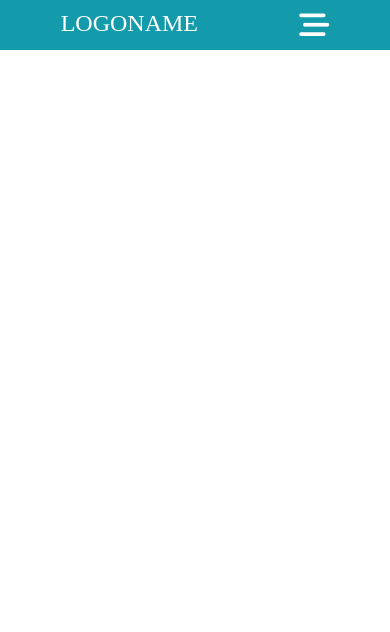
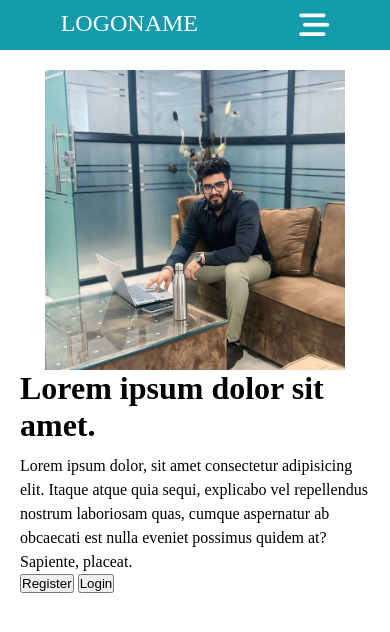
Before and after one commit to ganeshdutt100/Frontend_10-30amCADD, a plain HTML site: page style/Responsive Web Design/class1.html in a window 390 px wide. Drawn offline with Linux system fonts and the light colour scheme.

Commit message:
Responsive Web Design

```diff
--- a/style/Responsive Web Design/class1.html
+++ b/style/Responsive Web Design/class1.html
@@ -76,6 +76,22 @@
             display: none;
         }
 
+        .section1 {
+            display: flex;
+            justify-content: space-around;
+            align-items: center;
+            padding: 20px;
+        }
+
+        .section1 img {
+            width: 500px;
+            height: 500px;
+        }
+
+        .text p {
+            margin-top: 10px;
+            line-height: 1.5;
+        }
 
         /* phone size */
         @media only screen and (max-width: 1000px) {
@@ -97,12 +113,23 @@
             ul {
                 gap: 0px;
             }
+
+            .section1 img {
+                width: 400px;
+                height: 400px;
+            }
         }
 
         @media only screen and (max-width: 700px) {
 
             ul {
                 display: none;
+            }
+
+
+            .section1 {
+                flex-direction: column-reverse;
+                align-items: center;
             }
 
             /* .btn {
@@ -112,6 +139,14 @@
             .bar {
                 font-size: 30px;
                 display: block;
+            }
+        }
+
+        @media only screen and (max-width: 500px) {
+
+            .section1 img {
+                width: 300px;
+                height: 300px;
             }
         }
     </style>
@@ -136,6 +171,22 @@
             <button>Login</button>
         </div>
     </nav>
+    <!-- <div class="section1"></div> -->
+    <div class="section1">
+        <div class="text">
+            <h1>Lorem ipsum dolor sit amet.</h1>
+            <p>Lorem ipsum dolor, sit amet consectetur adipisicing elit. Itaque atque quia sequi, explicabo vel
+                repellendus nostrum laboriosam quas, cumque aspernatur ab obcaecati est nulla eveniet possimus quidem
+                at? Sapiente, placeat.</p>
+            <div class="">
+                <button>Register </button>
+                <button>Login</button>
+
+            </div>
+        </div>
+        <img src="../../img/img1.jpg" alt="">
+    </div>
+
 
 </body>
 
```
